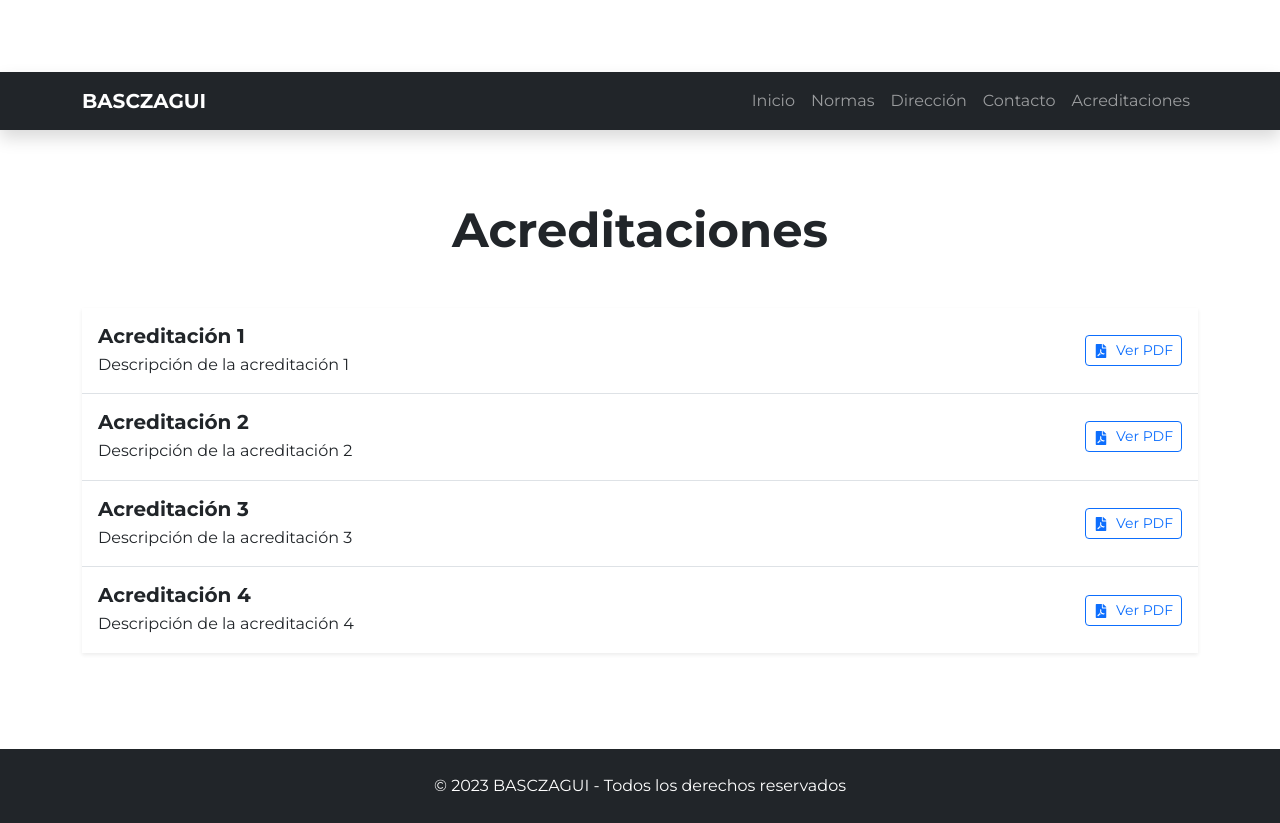
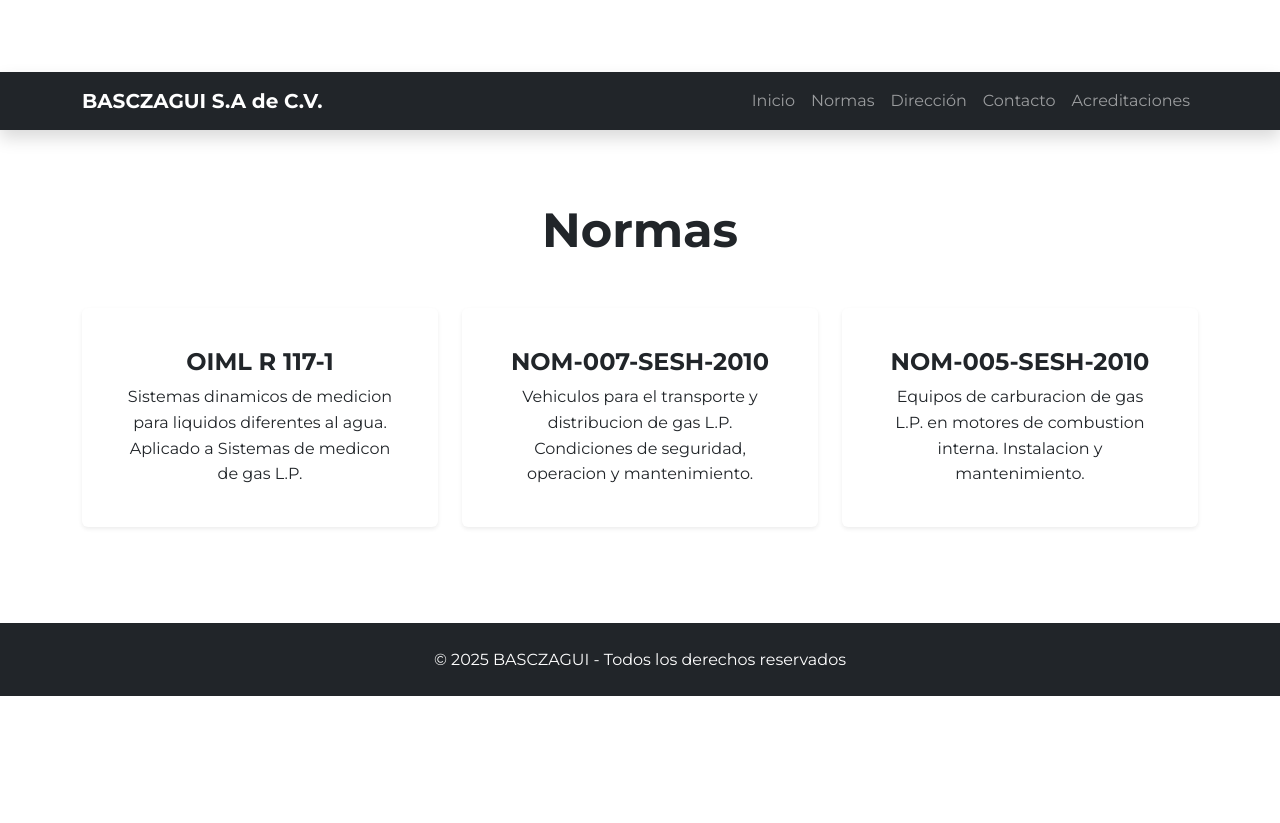
Before and after one commit to DEENN10/REACT-BOOTSTRAP, a React (Vite) app: page /normas in a window 1280 px wide. After the commit the page ends 800 px from the top, so only its background shows below. Built offline with nearby package versions, Linux system fonts and the light colour scheme.

Commit message:
Ajuste normas

```diff
--- a/src/App.jsx
+++ b/src/App.jsx
@@ -2,10 +2,10 @@ import './App.css';
 import { BrowserRouter as Router, Routes, Route } from 'react-router-dom';
 import Header from './components/Header';
 import Home from './pages/Home';
-import Normas from './pages/Acreditaciones'; // Cambiado de Servicios a Normas
+import Normas from './pages/Normas'; // Asegúrate de que este componente esté importado correctamente
 import Direccion from './pages/Direccion';
 import Contacto from './pages/Contacto';
-import Acreditaciones from './pages/Acreditaciones'; // Nuevo componente
+import Acreditaciones from './pages/Acreditaciones'; // Asegúrate de que este componente esté importado correctamente
 
 function App() {
   return (
@@ -14,16 +14,16 @@ function App() {
       <main className="page-transition">
         <Routes>
           <Route path="/" element={<Home />} />
-          <Route path="/normas" element={<Normas />} /> // Cambiado de Servicios a Normas
+          <Route path="/normas" element={<Normas />} /> {/* Asegúrate de que esta ruta sea correcta */}
           <Route path="/direccion" element={<Direccion />} />
           <Route path="/contacto" element={<Contacto />} />
-          <Route path="/acreditaciones" element={<Acreditaciones />} /> // Nueva ruta
+          <Route path="/acreditaciones" element={<Acreditaciones />} /> {/* Asegúrate de que esta ruta sea correcta */}
         </Routes>
       </main>
 
       <footer className="bg-dark text-white py-4 mt-5">
         <div className="container text-center">
-          <p className="mb-0">© 2023 BASCZAGUI - Todos los derechos reservados</p>
+          <p className="mb-0">© 2025 BASCZAGUI - Todos los derechos reservados</p>
         </div>
       </footer>
     </Router>
--- a/src/components/Header.jsx
+++ b/src/components/Header.jsx
@@ -6,16 +6,16 @@ function Header() {
     <Navbar bg="dark" variant="dark" expand="lg" sticky="top" className="shadow">
       <Container>
         <Navbar.Brand as={Link} to="/" className="fw-bold">
-          BASCZAGUI
+          BASCZAGUI S.A de C.V.
         </Navbar.Brand>
         <Navbar.Toggle aria-controls="basic-navbar-nav" />
         <Navbar.Collapse id="basic-navbar-nav">
           <Nav className="ms-auto">
             <Nav.Link as={Link} to="/">Inicio</Nav.Link>
-            <Nav.Link as={Link} to="/normas">Normas</Nav.Link> {/* Cambiado de Servicios a Normas */}
+            <Nav.Link as={Link} to="/normas">Normas</Nav.Link> {/* Asegúrate de que este enlace sea correcto */}
             <Nav.Link as={Link} to="/direccion">Dirección</Nav.Link>
             <Nav.Link as={Link} to="/contacto">Contacto</Nav.Link>
-            <Nav.Link as={Link} to="/acreditaciones">Acreditaciones</Nav.Link> {/* Nueva ruta */}
+            <Nav.Link as={Link} to="/acreditaciones">Acreditaciones</Nav.Link> {/* Asegúrate de que este enlace sea correcto */}
           </Nav>
         </Navbar.Collapse>
       </Container>
--- a/src/pages/Normas.jsx
+++ b/src/pages/Normas.jsx
@@ -1,17 +1,33 @@
 import { Container, Row, Col, Card } from 'react-bootstrap';
 
 function Normas() {
+  // Definimos un array con las normas y sus descripciones
+  const normas = [
+    {
+      titulo: "OIML R 117-1",
+      descripcion: "Sistemas dinamicos de medicion para liquidos diferentes al agua. Aplicado a Sistemas de medicon de gas L.P."
+    },
+    {
+      titulo: "NOM-007-SESH-2010",
+      descripcion: "Vehiculos para el transporte y distribucion de gas L.P. Condiciones de seguridad, operacion y mantenimiento."
+    },
+    {
+      titulo: "NOM-005-SESH-2010",
+      descripcion: "Equipos de carburacion de gas L.P. en motores de combustion interna. Instalacion y mantenimiento."
+    }
+  ];
+
   return (
     <Container className="py-5 my-4">
       <h2 className="text-center mb-5 fw-bold display-5">Normas</h2>
       <Row className="g-4">
-        {['Norma 1', 'Norma 2', 'Norma 3'].map((norma, index) => (
+        {normas.map((norma, index) => (
           <Col key={index} md={4}>
             <Card className="h-100 shadow-sm border-0 text-center p-4">
               <Card.Body>
-                <Card.Title className="fs-4 fw-bold">{norma}</Card.Title>
+                <Card.Title className="fs-4 fw-bold">{norma.titulo}</Card.Title>
                 <Card.Text>
-                  Descripción breve de la norma correspondiente.
+                  {norma.descripcion}
                 </Card.Text>
               </Card.Body>
             </Card>
```
